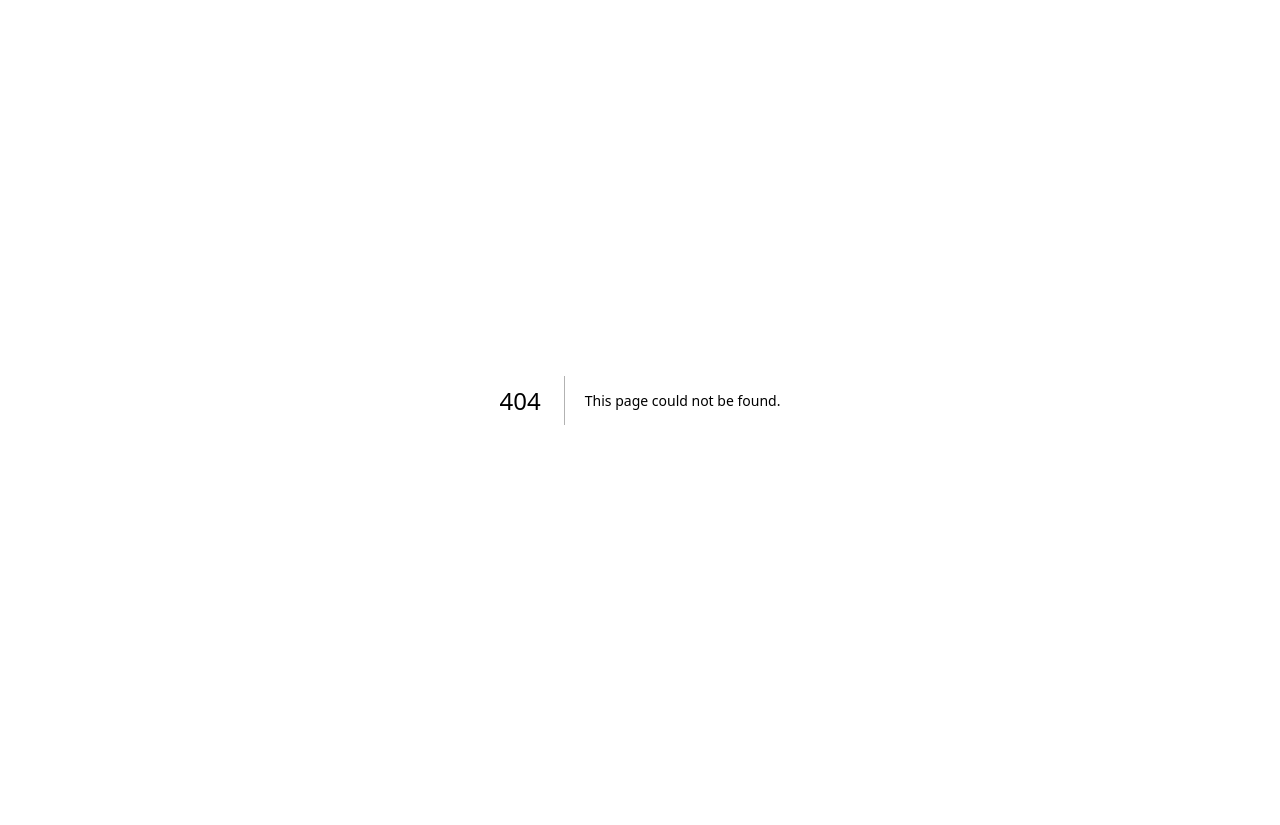
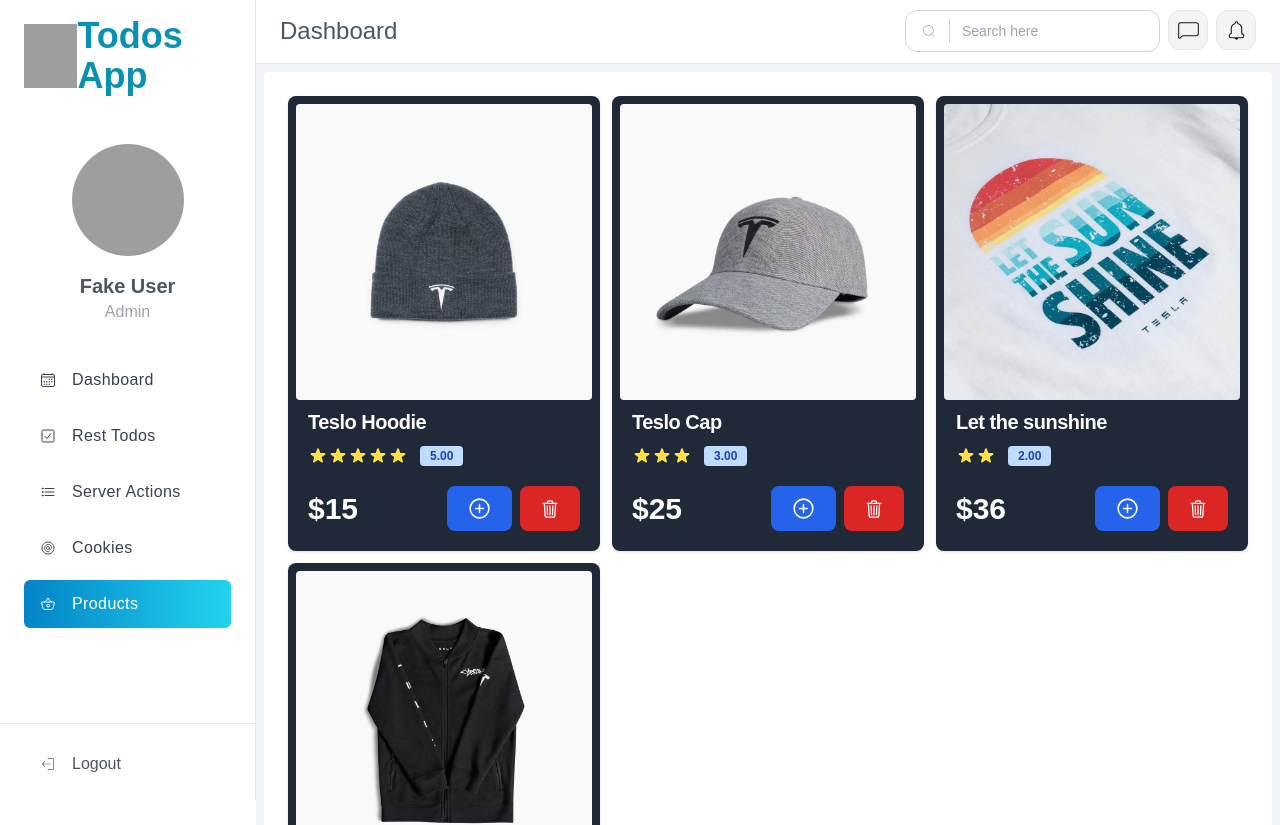
Before and after one commit to lumusitech/frontend-next-todo-app, a Next.js app: page /dashboard/products in a window 1280 px wide. Before the commit this address had no page. Shown: the top 825 px of the page. Before the commit the page ends 800 px from the top, so only its background shows below. Built offline with nearby package versions, Linux system fonts and the light colour scheme; grey boxes are pictures that could not be loaded.

Commit message:
feat: add products design and navigation

```diff
--- /dev/null
+++ b/src/app/dashboard/products/page.tsx
@@ -0,0 +1,11 @@
+import { ProductCard, products } from '@/products'
+
+export default function ProductsPage() {
+  return (
+    <div className='grid grid-cols-1 sm:grid-cols-3 gap-3'>
+      {products.map(product => (
+        <ProductCard key={product.id} {...product} />
+      ))}
+    </div>
+  )
+}
--- a/src/components/Sidebar.tsx
+++ b/src/components/Sidebar.tsx
@@ -4,6 +4,7 @@
 import { CiLogout } from 'react-icons/ci'
 import {
   IoAtCircleOutline,
+  IoBasketOutline,
   IoCalendarOutline,
   IoCheckboxOutline,
   IoListOutline,
@@ -36,6 +37,11 @@
     title: 'Cookies',
     icon: <IoAtCircleOutline />,
     href: '/dashboard/cookies',
+  },
+  {
+    title: 'Products',
+    icon: <IoBasketOutline />,
+    href: '/dashboard/products',
   },
 ]
 
--- /dev/null
+++ b/src/products/components/ProductCard.tsx
@@ -0,0 +1,62 @@
+import Image from 'next/image'
+import { IoAddCircleOutline, IoTrashOutline } from 'react-icons/io5'
+import { Star } from './Star'
+
+interface Props {
+  id: string
+  name: string
+  price: number
+  rating: number
+  image: string
+}
+
+export const ProductCard = ({ id, name, price, rating, image }: Props) => {
+  return (
+    <div className='shadow rounded-lg max-w-sm bg-gray-800 border-gray-100'>
+      {/* Product Image */}
+      <div className='p-2'>
+        <Image
+          width={500}
+          height={500}
+          className='rounded'
+          src={image}
+          alt={`product image with id: ${id}`}
+        />
+      </div>
+
+      {/* Title */}
+      <div className='px-5 pb-5'>
+        <a href='#'>
+          <h3 className='font-semibold text-xl tracking-tight text-white'>{name}</h3>
+        </a>
+        <div className='flex items-center mt-2.5 mb-5'>
+          {/* Stars */}
+          {Array(rating)
+            .fill(0)
+            .map((_, index) => (
+              <Star key={index} />
+            ))}
+
+          {/* Rating Number */}
+          <span className='text-xs font-semibold mr-2 px-2.5 py-0.5 rounded bg-blue-200 text-blue-800 ml-3'>
+            {rating.toFixed(2)}
+          </span>
+        </div>
+
+        {/* Price and Add to Cart */}
+        <div className='flex items-center justify-between'>
+          <span className='text-3xl font-bold text-white'>${price}</span>
+
+          <div className='flex'>
+            <button className='text-white mr-2 focus:ring-4 font-medium rounded-lg text-sm px-5 py-2.5 text-center bg-blue-600 hover:bg-blue-700 focus:ring-blue-800'>
+              <IoAddCircleOutline size={25} />
+            </button>
+            <button className='text-white focus:ring-4 font-medium rounded-lg text-sm px-5 py-2.5 text-center bg-red-600 hover:bg-red-700 focus:ring-red-800'>
+              <IoTrashOutline size={20} />
+            </button>
+          </div>
+        </div>
+      </div>
+    </div>
+  )
+}
--- /dev/null
+++ b/src/products/components/Star.tsx
@@ -0,0 +1,12 @@
+export const Star = () => {
+  return (
+    <svg
+      className='w-5 h-5 text-yellow-300'
+      fill='currentColor'
+      viewBox='0 0 20 20'
+      xmlns='http://www.w3.org/2000/svg'
+    >
+      <path d='M9.049 2.927c.3-.921 1.603-.921 1.902 0l1.07 3.292a1 1 0 00.95.69h3.462c.969 0 1.371 1.24.588 1.81l-2.8 2.034a1 1 0 00-.364 1.118l1.07 3.292c.3.921-.755 1.688-1.54 1.118l-2.8-2.034a1 1 0 00-1.175 0l-2.8 2.034c-.784.57-1.838-.197-1.539-1.118l1.07-3.292a1 1 0 00-.364-1.118L2.98 8.72c-.783-.57-.38-1.81.588-1.81h3.461a1 1 0 00.951-.69l1.07-3.292z'></path>
+    </svg>
+  )
+}
--- /dev/null
+++ b/src/products/data/products.ts
@@ -0,0 +1,38 @@
+export interface Product {
+  id: string
+  name: string
+  price: number
+  rating: number
+  image: string
+}
+
+export const products: Product[] = [
+  {
+    id: 'UUID-ABC-1',
+    name: 'Teslo Hoodie',
+    price: 15,
+    rating: 5,
+    image: '/images/products/1623735-00-A_0_2000.jpg',
+  },
+  {
+    id: 'UUID-ABC-2',
+    name: 'Teslo Cap',
+    price: 25,
+    rating: 3,
+    image: '/images/products/1657916-00-A_1.jpg',
+  },
+  {
+    id: 'UUID-ABC-3',
+    name: 'Let the sunshine',
+    price: 36,
+    rating: 2,
+    image: '/images/products/1700280-00-A_1.jpg',
+  },
+  {
+    id: 'UUID-ABC-4',
+    name: 'Cybertruck Hoodie',
+    price: 45,
+    rating: 5,
+    image: '/images/products/1742702-00-A_0_2000.jpg',
+  },
+]
--- /dev/null
+++ b/src/products/index.ts
@@ -0,0 +1,3 @@
+export * from './components/ProductCard'
+export * from './components/Star'
+export * from './data/products'
```
